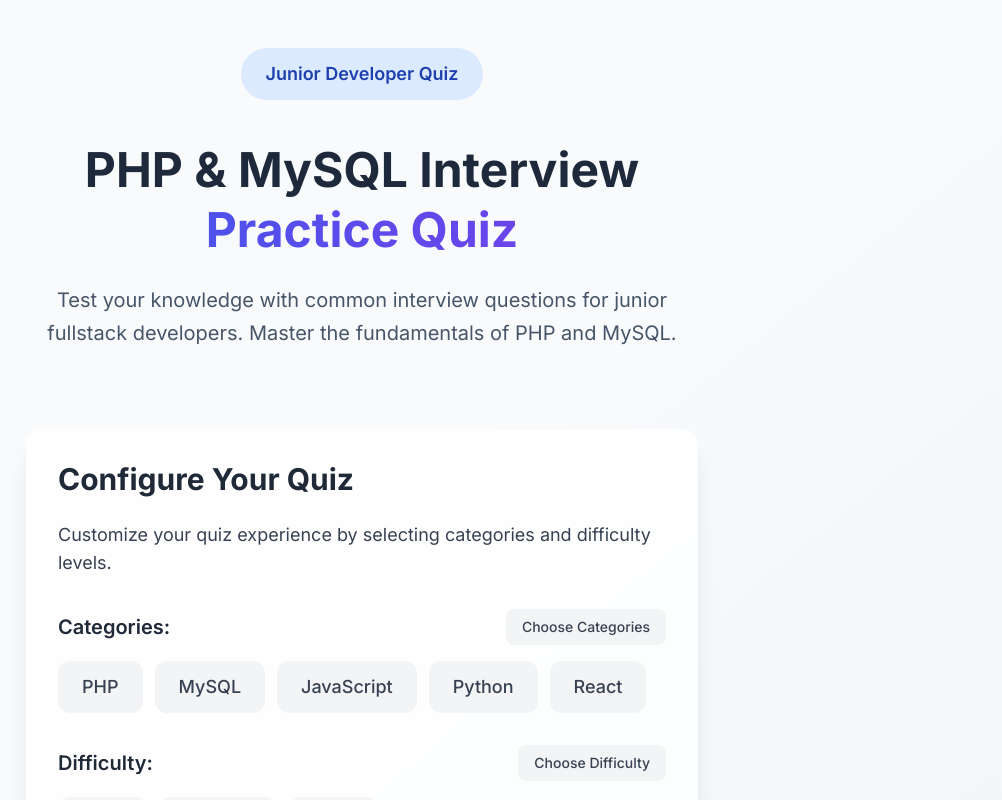
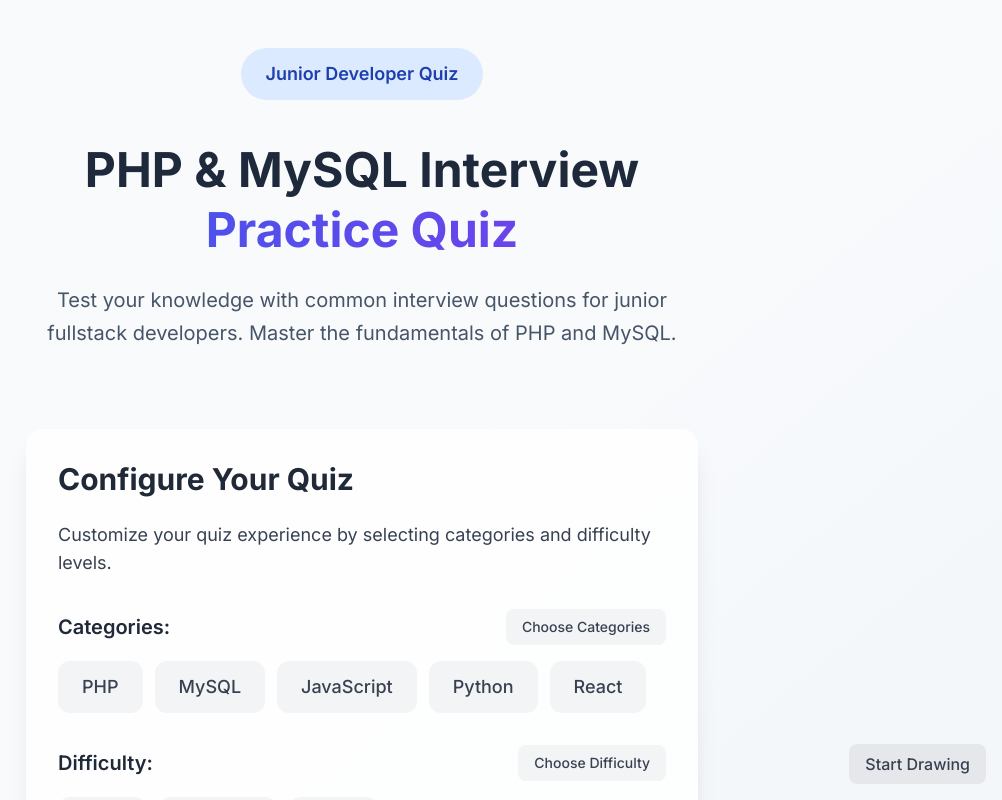
Before and after one commit to BRXcodes/dev-quiz, a Next.js app: page / in a window 1280 px wide. Shown: the top 800 px of the page, without its empty margins (278-1280 px from the left). Built offline with nearby package versions, Linux system fonts and the light colour scheme.

Commit message:
fixed doodle features pt 12

```diff
--- a/src/components/DrawingCanvas.tsx
+++ b/src/components/DrawingCanvas.tsx
@@ -11,6 +11,7 @@ interface Point {
 export default function DrawingCanvas() {
   const canvasRef = useRef<HTMLCanvasElement>(null);
   const [isDrawing, setIsDrawing] = useState(false);
+  const [isEnabled, setIsEnabled] = useState(false);
   const [lastPoint, setLastPoint] = useState<Point | null>(null);
 
   useEffect(() => {
@@ -54,6 +55,7 @@ export default function DrawingCanvas() {
   };
 
   const startDrawing = (e: React.PointerEvent) => {
+    if (!isEnabled) return;
     e.preventDefault();
 
     const point = getCanvasPoint(e);
@@ -68,7 +70,7 @@ export default function DrawingCanvas() {
   };
 
   const draw = (e: React.PointerEvent) => {
-    if (!isDrawing || !lastPoint) return;
+    if (!isEnabled || !isDrawing || !lastPoint) return;
     e.preventDefault();
 
     const canvas = canvasRef.current;
@@ -90,6 +92,7 @@ export default function DrawingCanvas() {
   };
 
   const stopDrawing = (e: React.PointerEvent) => {
+    if (!isEnabled) return;
     setIsDrawing(false);
     setLastPoint(null);
 
@@ -100,10 +103,21 @@ export default function DrawingCanvas() {
   };
 
   return (
+    <>
+      <button
+        onClick={() => setIsEnabled(!isEnabled)}
+        className={`fixed bottom-4 right-4 px-4 py-2 rounded-lg font-medium transition-all duration-200 z-[100] ${
+          isEnabled
+            ? 'bg-blue-600 text-white hover:bg-blue-700'
+            : 'bg-gray-200 text-gray-700 hover:bg-gray-300 dark:bg-gray-700 dark:text-gray-200 dark:hover:bg-gray-600'
+        }`}
+      >
+        {isEnabled ? 'Stop Drawing' : 'Start Drawing'}
+      </button>
       <div
         className="fixed inset-0 w-full h-full pointer-events-none"
         style={{
-        zIndex: 10,
+          zIndex: isEnabled ? 10 : -1,
         }}
       >
         <canvas
@@ -115,11 +129,12 @@ export default function DrawingCanvas() {
           onPointerCancel={stopDrawing}
           className="w-full h-full touch-none"
           style={{
-          pointerEvents: 'auto',
-          cursor: 'crosshair',
+            pointerEvents: isEnabled ? 'auto' : 'none',
+            cursor: isEnabled ? 'crosshair' : 'default',
             touchAction: 'none'
           }}
         />
       </div>
+    </>
   );
 }
```
Lines whose indentation alone changed are shown as unchanged.
